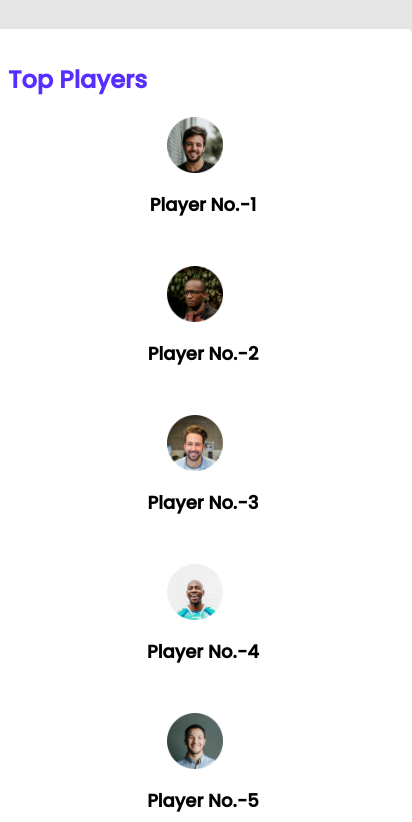
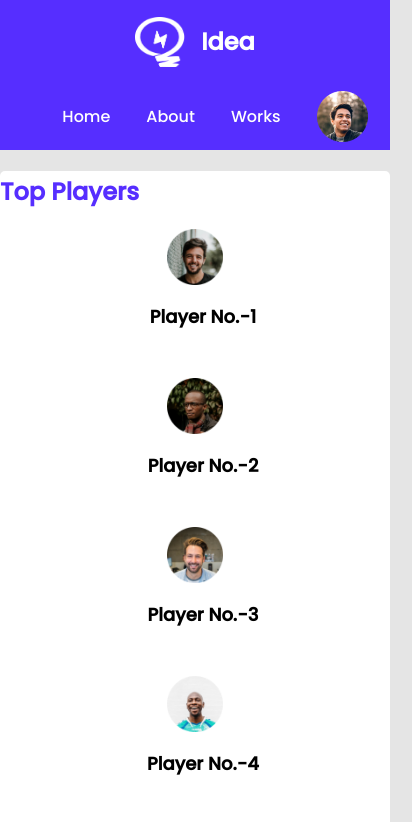
Before and after one commit to wazed-biplob/leader-board, a plain HTML site: page index.html in a window 390 px wide. Shown: the top 822 px of the page, 412 px wide, since content can reach past the window. Drawn offline with Linux system fonts and the light colour scheme.

Commit message:
nav included, x-s responsive

```diff
--- a/css/style.css
+++ b/css/style.css
@@ -3,8 +3,51 @@
 
 /* common styles or utilities */
 body {
+
     font-family: 'Poppins', sans-serif;
     background-color: #E5E5E5;
+    margin:0;
+}
+/* header */
+.header {
+    display: flex;
+    justify-content: space-around;
+    background-color: #562EFF;
+    width: 100%;
+    height: 94px;
+}
+.logo {
+    display: flex;
+    gap: 16px;
+    justify-content: center;
+    align-items: center;
+}
+.header .logo > img {
+    height: 50px;
+    width: 50px;
+
+}
+.logo-title {
+    color: white;
+    font-size: 24px;
+    font-weight: 500px;
+}
+.menu {
+    display: flex;
+    justify-content: center;
+    align-items: center;
+}
+.menu > img {
+    width: 51px;
+    height: 51px;
+}
+.menu > ul {
+    display: flex;
+    list-style: none;
+}
+.menu > ul > li {
+    margin-right: 36px;
+    color: white;
 }
 main {
     display: flex;
@@ -58,10 +101,12 @@ hr {
 }
 .blog {
     display: flex;
+    align-items: center;
 }
 .blog > .thumbnail > img {
     width: 177px;
     height: 117px;
+
 }
 .blog-info {
     margin-left: 16px;
@@ -85,6 +130,8 @@ hr {
     display: grid;
     grid-template-columns: repeat(3, 1fr);
     gap: 24px;
+    padding: 10px;
+    align-items: center;
 
 }
 .course-banner > img {
@@ -96,6 +143,10 @@ hr {
     align-items: center;
     justify-content: space-between;
 }
+.course-instructor > a {
+    text-decoration: none;
+    color: #ED6B4F;
+}
 .fa-star.filled {
     font-size:12px;
     color: #FFC014;
@@ -103,27 +154,42 @@ hr {
 .fa-star {
     color: #AEAEAE;
 }
+.course-duration {
+    background: #FEE5DF;
+    border-radius: 15px;
+    padding: 5px;
+}
 
 /* Media Queries */
 /* Mobile Devices */
 @media only screen and (max-width: 576px) {
     .container {
         width: 100%;
+        padding: 0;
     }
     .players, .blogs, .courses {
         grid-template-columns: repeat(1, 1fr);
 
     }
-    .player, .blog {
+    .player, .blog, .header {
         flex-flow: column nowrap;
+    }
+    .header {
+        height: 150px;
+    }
+    .course {
+        display: flex;
+        flex-flow: column nowrap;
+        align-items: center;
+    }
 
-    }
 }
 
 /* Tablet */
 @media only screen and (min-width: 577px) and (max-width: 992px) {
     .container {
         width: 100%;
+        padding: 0;
     }
     .players, .courses {
         grid-template-columns: repeat(2, 1fr);
--- a/index.html
+++ b/index.html
@@ -11,7 +11,20 @@
         <link rel="stylesheet" href="./css/style.css">
     </head>
     <body>
-        <header></header>
+        <header class="header">
+            <div class="logo">
+                <img src="./images/icons/logo.png" alt="logo">
+                <h2 class="logo-title">Idea</h2>
+            </div>
+            <nav class="menu">
+                <ul>
+                    <li>Home</li>
+                    <li>About</li>
+                    <li>Works</li>
+                </ul>
+                <img src="./images/icons/profile.png" alt="profile">
+            </nav>
+        </header>
         <main>
             <!-- Player & Blog -->
             <section class="container">
```
